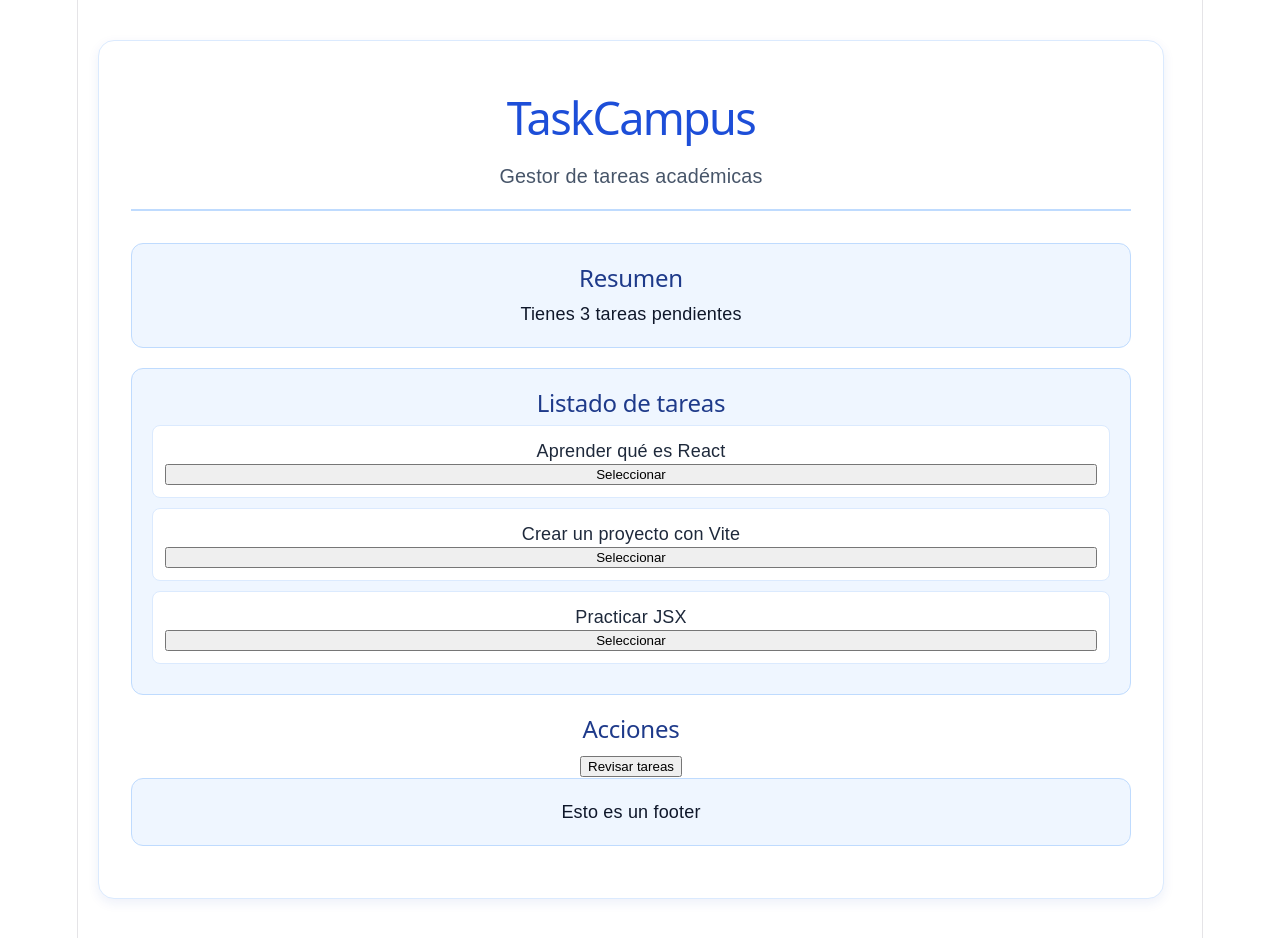
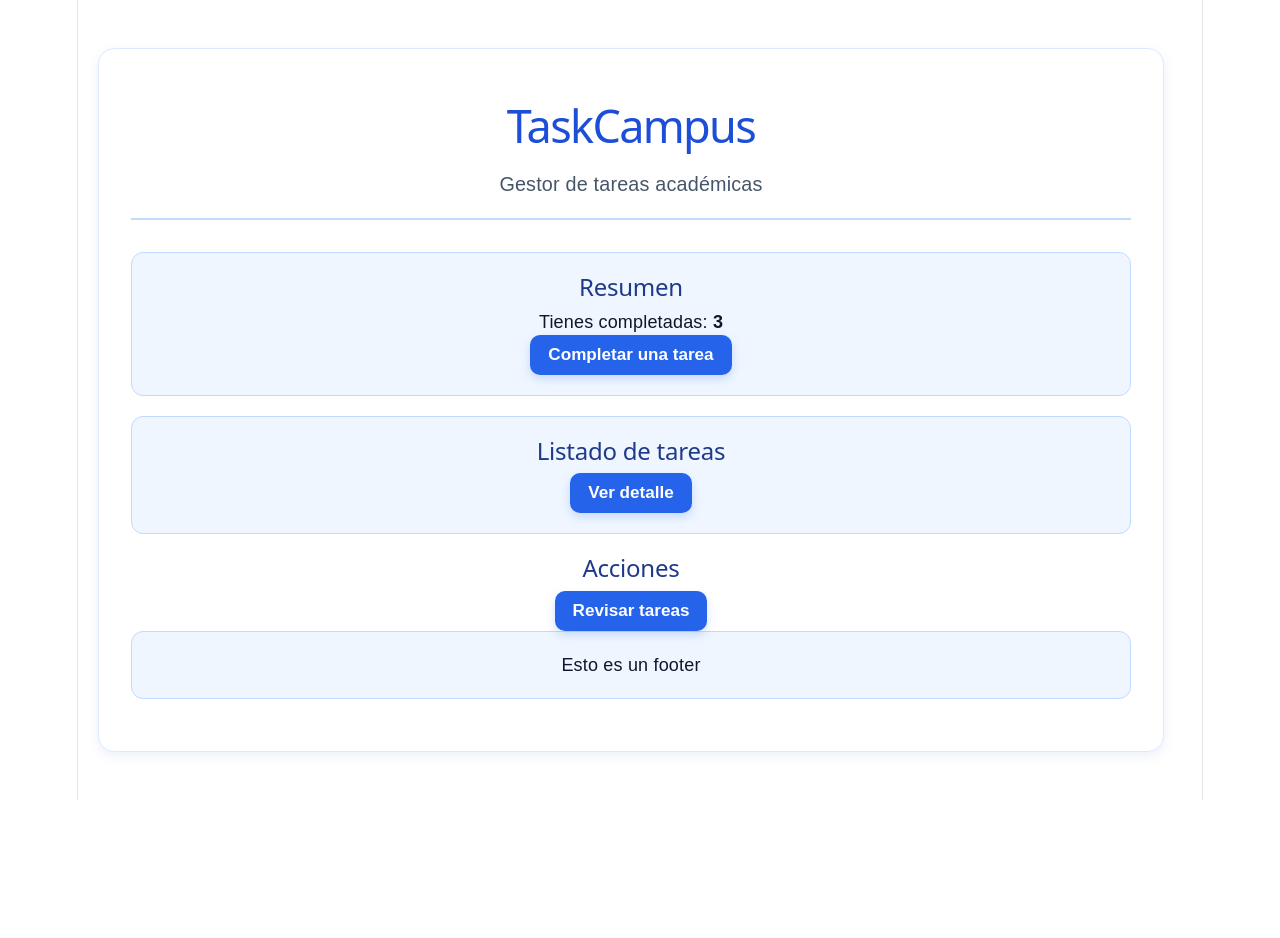
Before and after one commit to felipeIGF0/react_tutorialLAB, a React (Vite) app in the folder taskcampus/: page / in a window 1280 px wide. After the commit the page ends 800 px from the top, so only its background shows below. Built offline with nearby package versions, Linux system fonts and the light colour scheme.

Commit message:
TutorialReact07 terminado

```diff
--- a/taskcampus/src/App.css
+++ b/taskcampus/src/App.css
@@ -60,13 +60,28 @@ body {
 }
 
 .task-item {
-  display: flex;
-  flex-direction: column;
-
   background-color: #ffffff;
   border: 1px solid #dbeafe;
   border-radius: 8px;
-  padding: 12px;
+  padding: 12px 16px;
   margin-bottom: 10px;
   color: #1e293b;
+
+  display: flex;
+  justify-content: space-between;
+  align-items: center;
+  gap: 12px;
 }
+
+.task-button {
+  background-color: #2563eb;
+  color: white;
+  border: none;
+  border-radius: 10px;
+  padding: 10px 18px;
+  font-size: 0.95rem;
+  font-weight: 600;
+  cursor: pointer;
+  transition: all 0.25s ease;
+  box-shadow: 0 4px 10px rgba(37, 99, 235, 0.20);
+}
--- a/taskcampus/src/App.jsx
+++ b/taskcampus/src/App.jsx
@@ -1,16 +1,28 @@
+import { useState } from "react";
 import './App.css'
+
 import Header from "./components/Header"
 import TaskSummary from "./components/TaskSummary"
 import TaskList from "./components/TaskList"
 import Footer from "./components/Footer"
 import AcctionButton from "./components/ActionButton"
 
-function App() {
-  function reviewTasks() {
-    alert('Tienes 3 tareas pendientes, por favor revisar')
+const App = () => {
+  const [tareas, setTareas] = useState([
+    { id: 1, titulo: "Aprender qué es React", completada: false },
+    { id: 2, titulo: "Crear un proyecto con Vite", completada: true },
+    { id: 3, titulo: "Practicar JSX", completada: false }
+  ])
+
+  const completarTarea = (id) => {
+    setTareas(
+      tareas.map((tarea) =>
+        tarea.id === id
+          ? {...tarea, completada: true}
+          : tarea
+      )
+    )
   }
-
-  const task = ['Aprender qué es React', 'Crear un proyecto con Vite', 'Practicar JSX']
 
   return (
     <main className="app-container">
@@ -18,18 +30,18 @@ function App() {
         title="TaskCampus"
         description="Gestor de tareas académicas"
       />
+
       <TaskSummary
         summary="Resumen"
-        pending="Tienes 3 tareas pendientes"
+        pending="Tienes completadas: "
+        total={tareas.length}
       />
 
       <TaskList
-        task1={task[0]}
-        task2={task[1]}
-        task3={task[2]}
+        tareas={tareas} onCompletar={completarTarea}
       />
 
-      <AcctionButton onReview={reviewTasks}/>
+      <AcctionButton/>
 
       <Footer
         footer="Esto es un footer"
--- a/taskcampus/src/components/ActionButton.jsx
+++ b/taskcampus/src/components/ActionButton.jsx
@@ -1,8 +1,12 @@
+function reviewTasks() {
+    alert('Tienes 3 tareas pendientes, por favor revisar')
+}
+
 function AcctionButton({ onReview }) {
     return (
         <section>
             <h2 className="section-title">Acciones</h2>
-            <button onClick={onReview}>
+            <button className="task-button" onClick={reviewTasks}>
                 Revisar tareas
             </button>
         </section>
--- a/taskcampus/src/components/TaskList.jsx
+++ b/taskcampus/src/components/TaskList.jsx
@@ -1,34 +1,40 @@
+import { useState } from "react";
+
 function showTask(taskName) {
     alert(`Has seleccionado la tarea: ${taskName}`)
 }
 
-function TaskList({ task1, task2, task3 }) {
+const TaskList = ({ tareas, onCompletar }) => {
+    const [mostrarDetalle, setMostrarDetalle] = useState(false);
+
     return (
-        <section className="card">
+        <div className="card">
             <h2 className="section-title">Listado de tareas</h2>
-            <ul className="task-list">
-                <li className="task-item">
-                    {task1}
-                    <button onClick={() => showTask(task1)}>
-                        Seleccionar
-                    </button>
-                </li>
 
-                <li className="task-item">
-                    {task2}
-                    <button onClick={() => showTask(task2)}>
-                        Seleccionar
-                    </button>
-                </li>
+            <button
+              className="task-button"
+              onClick={() => setMostrarDetalle(!mostrarDetalle)}>
+                {mostrarDetalle ? "Ocultar detalle": "Ver detalle"}
+            </button>
 
-                <li className="task-item">
-                    {task3}
-                    <button onClick={() => showTask(task3)}>
-                        Seleccionar
-                    </button>
-                </li>
-            </ul>
-        </section>
+            {mostrarDetalle && (
+                    <ul className="task-list">
+                        {tareas.map((tarea) => (
+                            <li className="task-item" key={tarea.id}>
+                                <span>{tarea.titulo}</span>
+                                {tarea.completada ?
+                                    ":)" : ":("
+                                }
+
+                                <button className="task-button" onClick={() => onCompletar(tarea.id)}>
+                                    Seleccionar
+                                </button>
+                            </li>
+                        ))}
+                    </ul>
+                )
+            }
+        </div>
     )
 }
 
--- a/taskcampus/src/components/TaskSummary.jsx
+++ b/taskcampus/src/components/TaskSummary.jsx
@@ -1,9 +1,15 @@
-function TaskSummary( {summary, pending }) {
+import { useState } from "react";
+
+const TaskSummary = ({ summary, pending, total }) => {
+    const [completadas, setCompletadas] = useState(total);
+    const marcarCompletada = () => {setCompletadas(completadas + 1);}
+
     return (
-        <section className="card">
+        <div className="card">
             <h2 className="section-title">{summary}</h2>
-            <p>{pending}</p>
-        </section>
+            <p>{pending} <strong>{completadas}</strong></p>
+            <button className="task-button" onClick={marcarCompletada}>Completar una tarea</button>
+        </div>
     )
 }
 
```
